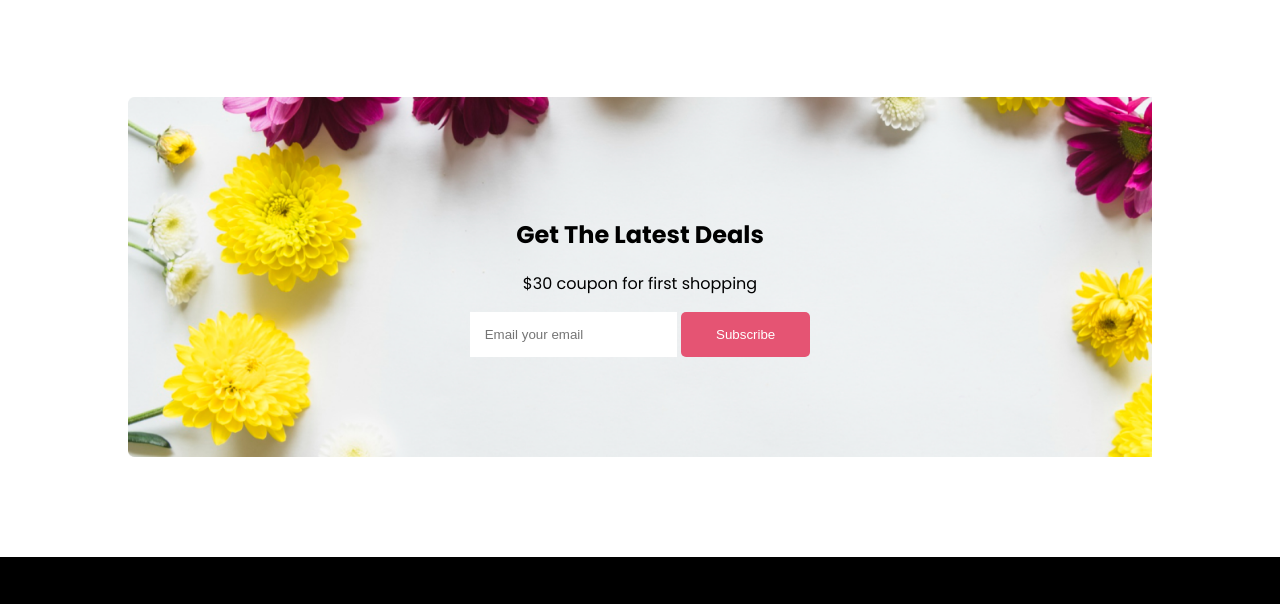
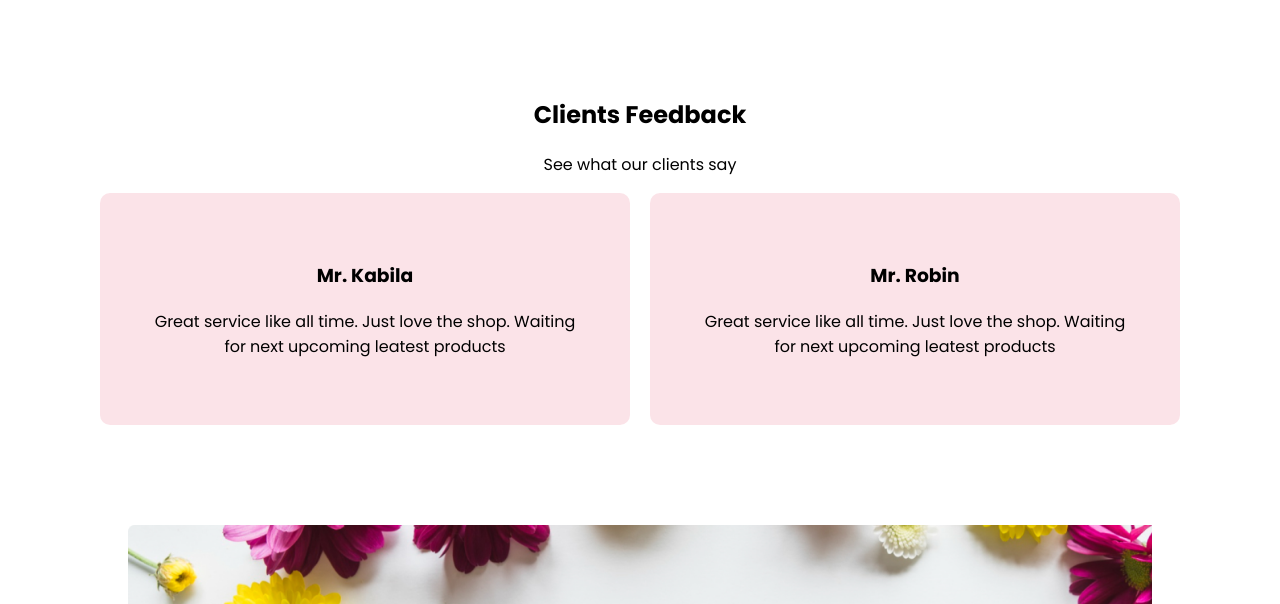
Before and after one commit to 78faysal/flower-shop, a plain HTML site: page index.html in a window 1280 px wide. Shown: the part 2298-2902 px from the top of the page. Drawn offline with Linux system fonts and the light colour scheme.

Commit message:
feedback section added

```diff
--- a/index.html
+++ b/index.html
@@ -92,6 +92,24 @@
 
 
 
+        <!-- feedback section -->
+        <section class="feedback-section">
+            <h2>Clients Feedback</h2>
+            <p>See what our clients say</p>
+            <div class="feedbacks">
+                <div>
+                    <h3>Mr. Kabila</h3>
+                    <p>Great service like all time. Just love the shop. Waiting for next upcoming leatest products</p>
+                </div>
+                <div>
+                    <h3>Mr. Robin</h3>
+                    <p>Great service like all time. Just love the shop. Waiting for next upcoming leatest products</p>
+                </div>
+            </div>
+        </section>
+
+
+
         <!-- leatest deal section -->
         <section class="leatest-deal">
             <div>
--- a/style.css
+++ b/style.css
@@ -133,6 +133,27 @@ header>img {
 }
 
 
+/* feedback section  */
+.feedback-section{
+    margin: 100px 0px;
+    padding: 0px 100px;
+    text-align: center;
+}
+
+.feedbacks{
+    display: flex;
+    justify-content: center;
+    align-items: center;
+    gap: 20px;
+}
+
+.feedbacks div{
+    background: #e554732a;
+    padding: 50px;
+    border-radius: 10px;
+}
+
+
 
 
 /* leatest deal section  */
```
